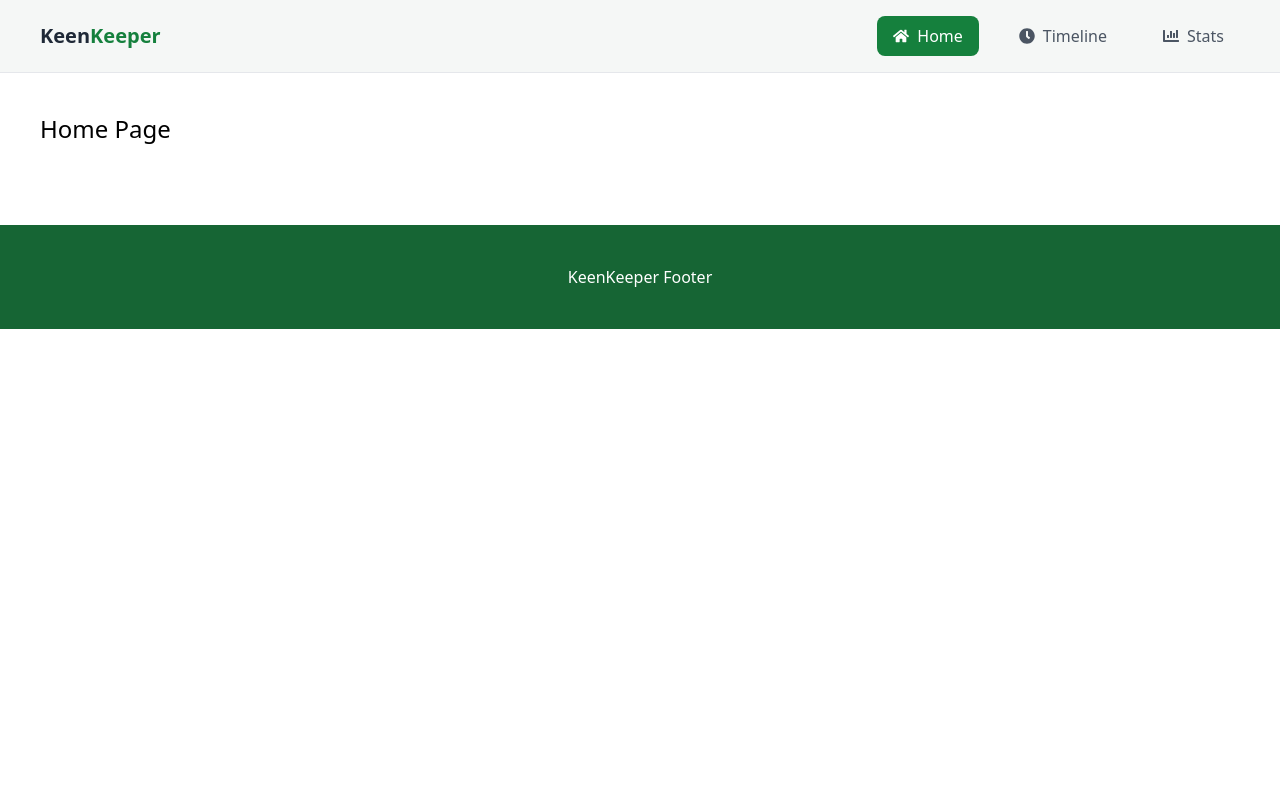
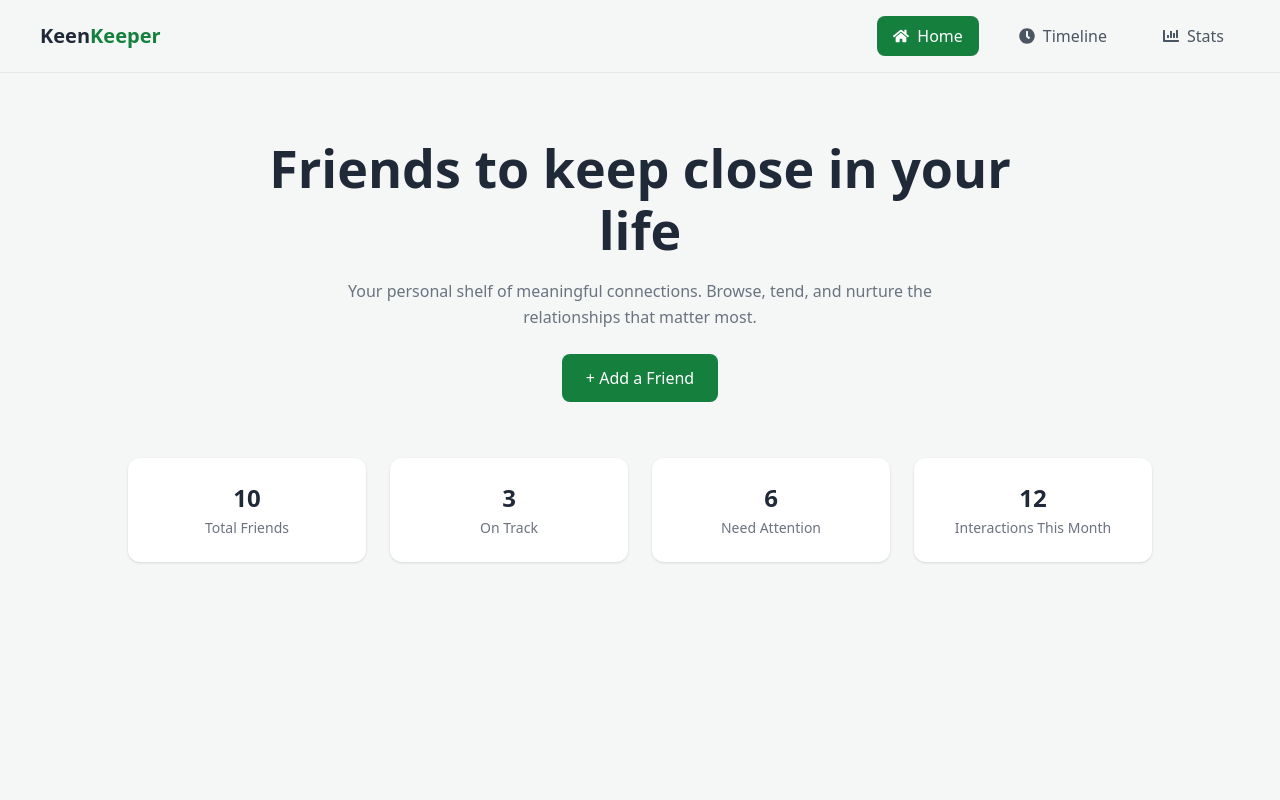
Before and after one commit to musfik070-gif/Assignment-7, a React (Vite) app: page / in a window 1280 px wide. Shown: the top 800 px of the page. Built offline with nearby package versions, Linux system fonts and the light colour scheme.

Commit message:
added home banner and added 4 cards

```diff
--- a/src/pages/Home.jsx
+++ b/src/pages/Home.jsx
@@ -1,4 +1,98 @@
 function Home() {
-  return <div className="p-10 text-2xl">Home Page</div>;
+  return (
+    <div className="bg-[#f5f7f6] min-h-screen py-16">
+      {/* Main Container */}
+      <div className="max-w-7xl mx-auto px-4 sm:px-6 lg:px-8">
+        {/* Banner */}
+        <div className="text-center flex flex-col items-center">
+          {/* Title */}
+          <h1
+            className="
+            text-[28px]
+            sm:text-[36px]
+            md:text-[44px]
+            lg:text-[52px]
+            font-bold
+            text-gray-800
+            leading-[1.2]
+            max-w-[800px]
+          "
+          >
+            Friends to keep close in your life
+          </h1>
+
+          {/* Subtitle */}
+          <p
+            className="
+            mt-4
+            text-gray-500
+            text-[14px]
+            sm:text-[15px]
+            md:text-[16px]
+            leading-relaxed
+            max-w-[650px]
+          "
+          >
+            Your personal shelf of meaningful connections. Browse, tend, and
+            nurture the relationships that matter most.
+          </p>
+
+          {/* Button */}
+          <button
+            className="
+            mt-6
+            bg-green-700
+            text-white
+            px-6
+            py-3
+            rounded-lg
+            font-medium
+            hover:bg-green-800
+            transition
+          "
+          >
+            + Add a Friend
+          </button>
+        </div>
+
+        {/* Stats Cards */}
+        <div
+          className="
+          mt-14
+          grid
+          grid-cols-1
+          sm:grid-cols-2
+          lg:grid-cols-4
+          gap-6
+          max-w-5xl
+          mx-auto
+        "
+        >
+          <div className="bg-white p-6 rounded-xl shadow text-center">
+            <h2 className="text-2xl font-bold text-gray-800">10</h2>
+            <p className="text-gray-500 text-sm mt-1">Total Friends</p>
+          </div>
+
+          <div className="bg-white p-6 rounded-xl shadow text-center">
+            <h2 className="text-2xl font-bold text-gray-800">3</h2>
+            <p className="text-gray-500 text-sm mt-1">On Track</p>
+          </div>
+
+          <div className="bg-white p-6 rounded-xl shadow text-center">
+            <h2 className="text-2xl font-bold text-gray-800">6</h2>
+            <p className="text-gray-500 text-sm mt-1">Need Attention</p>
+          </div>
+
+          <div className="bg-white p-6 rounded-xl shadow text-center">
+            <h2 className="text-2xl font-bold text-gray-800">12</h2>
+            <p className="text-gray-500 text-sm mt-1">
+              Interactions This Month
+            </p>
+          </div>
+        </div>
+      </div>
+    </div>
+  );
 }
+
 export default Home;
```
